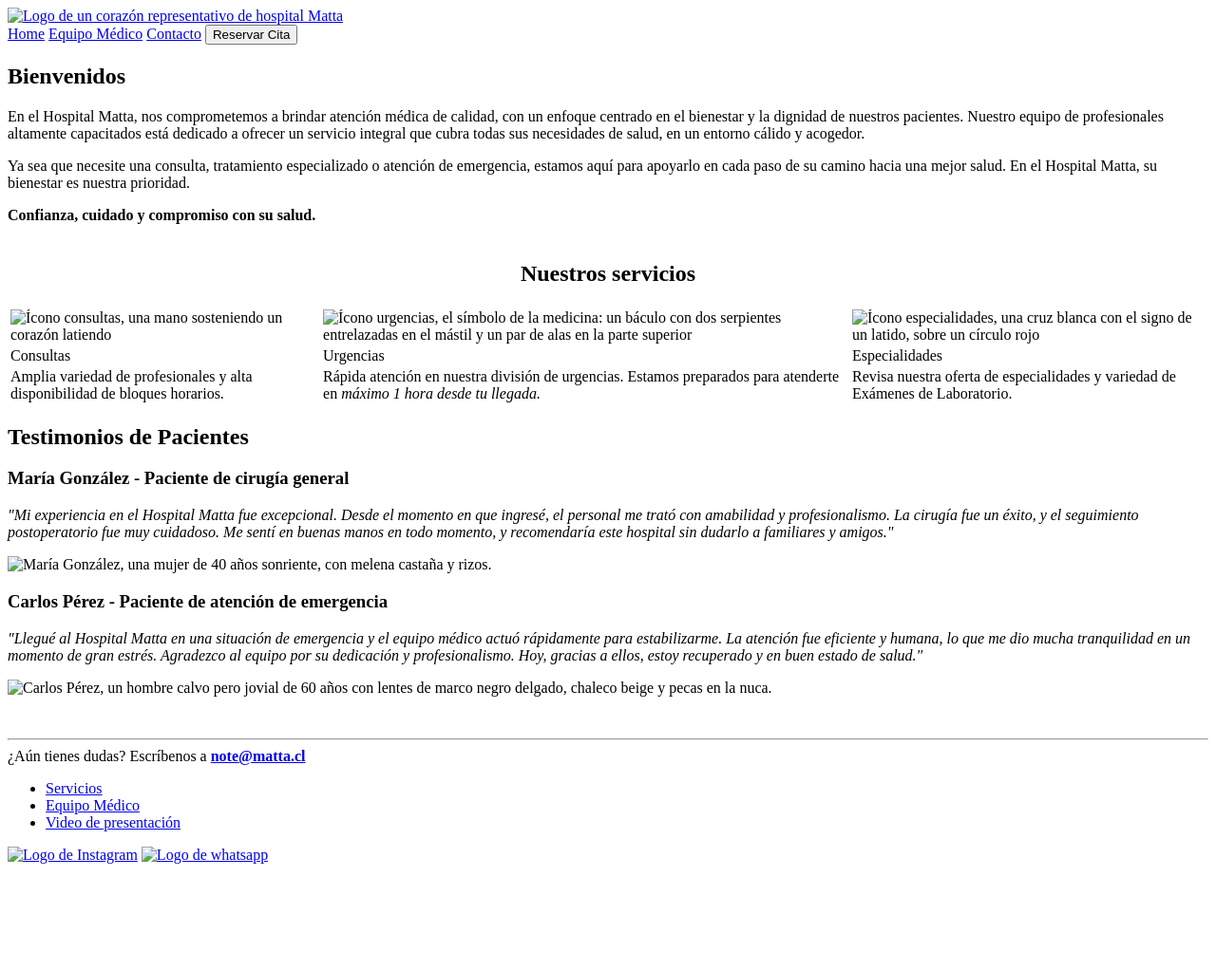
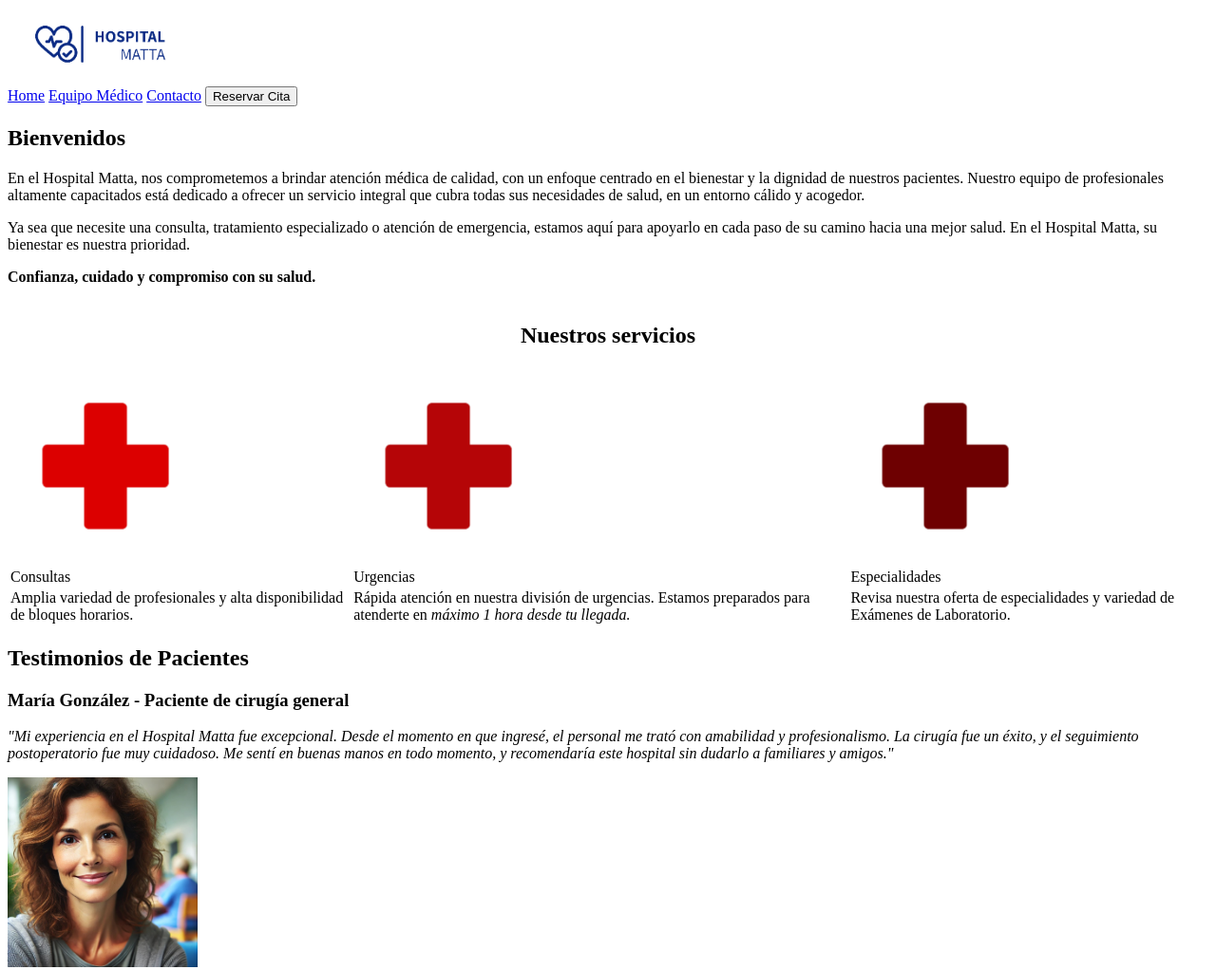
Before and after one commit to anemonadja/nv_entrega_M2AE1, a plain HTML site: page pags/index.html in a window 1280 px wide. Shown: the top 1022 px of the page at 95% size. Before the commit the page ends 918 px from the top, so only its background shows below. Drawn offline with Linux system fonts and the light colour scheme.

Commit message:
correccion de enlaces a img

```diff
--- a/pags/index.html
+++ b/pags/index.html
@@ -3,14 +3,14 @@
 <head>
     <meta charset="UTF-8">
     <meta name="viewport" content="width=device-width, initial-scale=1.0">
-    <link rel="icon" type="image/jpeg" href="./assets/img/favicon_logo-hospital-negativo.jpg">
+    <link rel="icon" type="image/jpeg" href="/assets/img/favicon_logo-hospital-negativo.jpg">
     <title>Hospital Matta</title>
 </head>
 <body>
 
     <header>
         <a href="./index.html">
-            <img width="200" title="Logo Hospital Matta" src="./assets/img/logo-hospital-positivo.jpg" target="_blank" alt="Logo de un corazón representativo de hospital Matta">
+            <img width="200" title="Logo Hospital Matta" src="/assets/img/logo-hospital-positivo.jpg" target="_blank" alt="Logo de un corazón representativo de hospital Matta">
         </a>
         <Nav>
             <a href="./index.html">Home</a>
@@ -42,19 +42,19 @@
                         height="200"
                         title="Ícono para consultas"
                         alt="Ícono consultas, una mano sosteniendo un corazón latiendo"
-                        src="./assets/img/consultas.jpg"></td>
+                        src="/assets/img/consultas.jpg"></td>
                     <td><img
                         width="200"
                         height="200"
                         title="Ícono para urgencias"
                         alt="Ícono urgencias, el símbolo de la medicina: un báculo con dos serpientes entrelazadas en el mástil y un par de alas en la parte superior"
-                        src="./assets/img/urgencias.jpg"></td>
+                        src="/assets/img/urgencias.jpg"></td>
                     <td><img
                         width="200"
                         height="200"
                         title="Ícono para especialidades"
                         alt="Ícono especialidades, una cruz blanca con el signo de un latido, sobre un círculo rojo"
-                        src="./assets/img/especialidades.jpg"></td>
+                        src="/assets/img/especialidades.jpg"></td>
                 </tr>
                 <tr>
                     <td>Consultas</td>
@@ -80,7 +80,7 @@
                         height="200"
                         title="Testimonio de pacientes 1"
                         alt="María González, una mujer de 40 años sonriente, con melena castaña y rizos."
-                        src="./assets/img/testimonio_1.jpg">
+                        src="/assets/img/testimonio_1.jpg">
                 </main>
             </article>
 
@@ -92,7 +92,7 @@
                     height="200"
                     title="Testimonio de pacientes 2"
                     alt="Carlos Pérez, un hombre calvo pero jovial de 60 años con lentes de marco negro delgado, chaleco beige y pecas en la nuca."
-                    src="./assets/img/testimonio_2.jpg">
+                    src="/assets/img/testimonio_2.jpg">
                 </main>
             </article>
 
@@ -118,8 +118,8 @@
         </section>
 
         <section>
-            <a href="https://youtu.be/vg5LooFR8Y4?si=dB6iKlMmziSkvN1A"><img src="./assets/img/lig_logo.png" alt="Logo de Instagram" width="50px"></a>
-            <a href="https://youtu.be/DKjzu6ajPio?si=1GGAWDV-XD8hABCh"><img src="./assets/img/wapp_logo.png" alt="Logo de whatsapp" width="50px"></a>
+            <a href="https://youtu.be/vg5LooFR8Y4?si=dB6iKlMmziSkvN1A"><img src="/assets/img/lig_logo.png" alt="Logo de Instagram" width="50px"></a>
+            <a href="https://youtu.be/DKjzu6ajPio?si=1GGAWDV-XD8hABCh"><img src="/assets/img/wapp_logo.png" alt="Logo de whatsapp" width="50px"></a>
         </section>
     </footer>
 
```
Also changed, not shown: pags/contacto.html (+4 -4 lines), pags/equipo-medico.html (+8 -8 lines), assets/img/equipomedico4.jpg.
